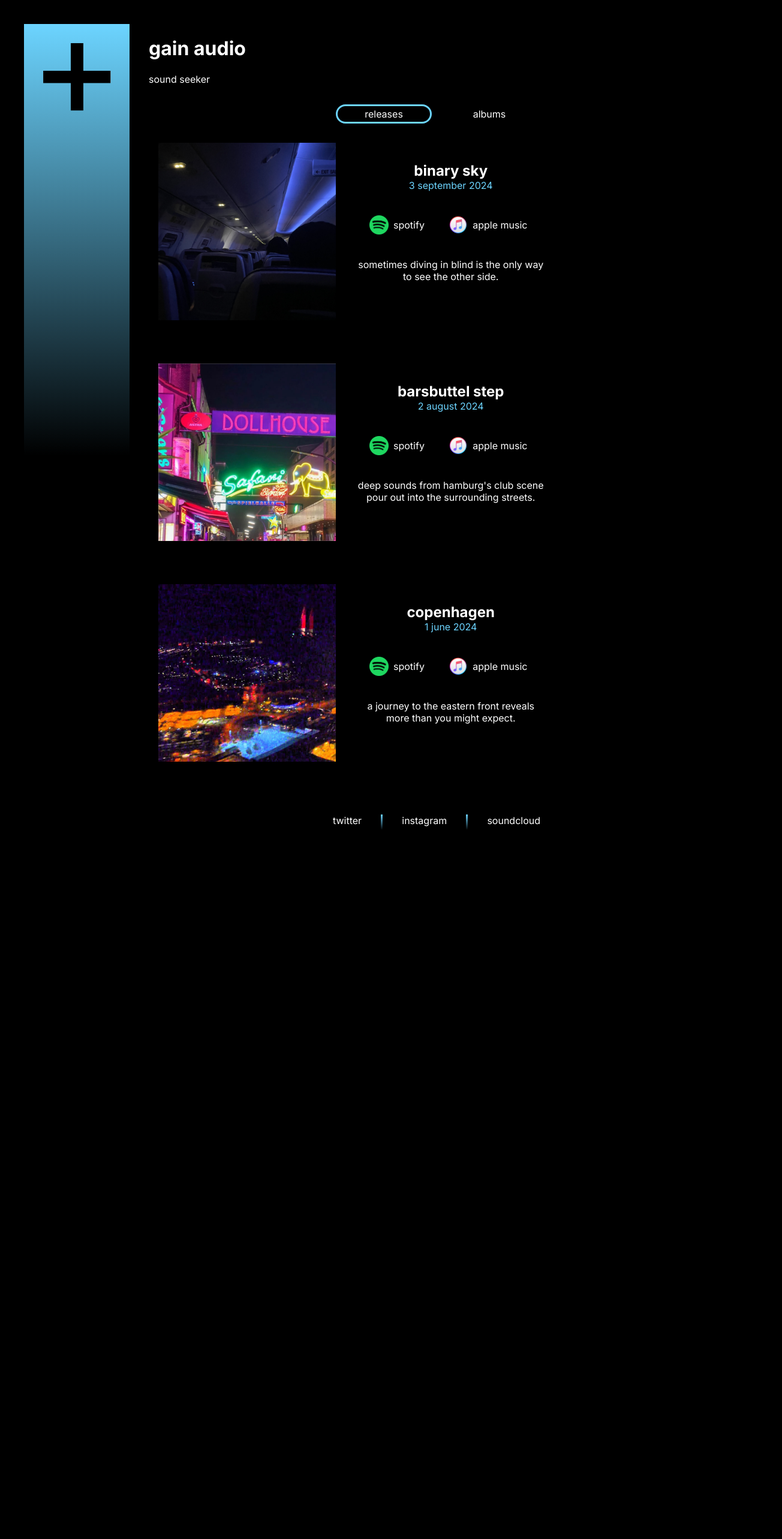
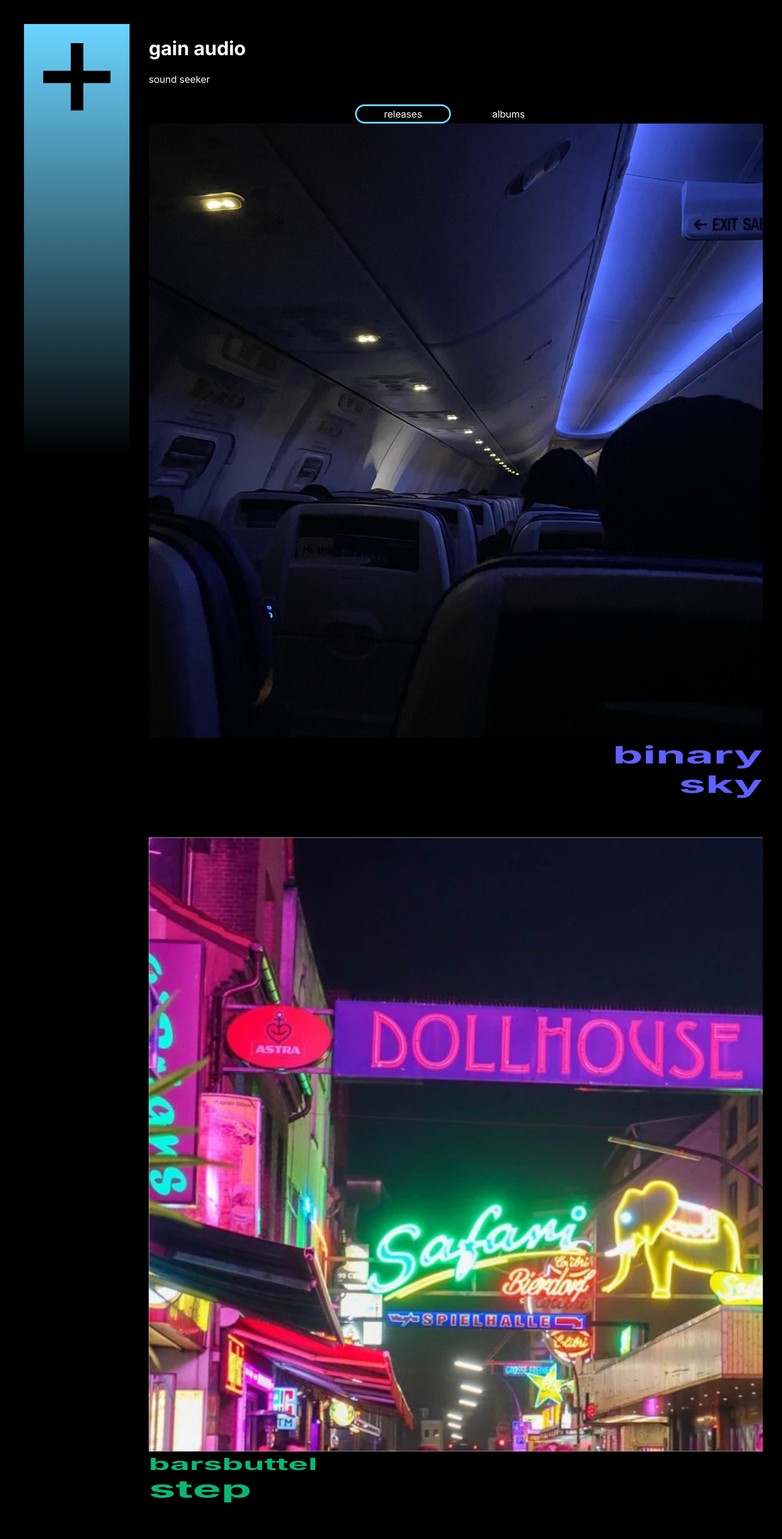
Before and after one commit to hharris56/gain.online, a Next.js app: page /audio in a window 1280 px wide. Shown: the top 2566 px of the page at 60% size, 1304 px wide, since content can reach past the window. Before the commit the page ends 1430 px from the top, so only its background shows below. Built offline with nearby package versions, Linux system fonts and the light colour scheme.

Commit message:
new releases view

```diff
--- a/src/app/audio/audio.css
+++ b/src/app/audio/audio.css
@@ -106,7 +106,7 @@
     align-items: center;
     width: 100%;
     /* background-color: blue; */
-    margin-bottom: 1rem;
+    margin-bottom: 4rem;
 }
 
 .release-image-mobile{
@@ -117,9 +117,18 @@
 .release-info-mobile{
     display: flex;
     flex-direction: column;
-    justify-content: center;
-    align-items: center;
+    /* justify-content: center; */
+    /* align-items: center; */
+    text-align: right;
     flex-grow: 1;
+    /* background-color: red; */
+    word-wrap: break-word;
+    overflow-y: visible;
+
+    width: 40vw;
+    font-size: 2.5rem;
+    font-weight: bold;
+    transform: scaleX(2)
 }
 
 .release-description-mobile{
--- a/src/app/audio/page.tsx
+++ b/src/app/audio/page.tsx
@@ -39,7 +39,7 @@ export default function AudioPage(){
             </div> */}
             {selected == releases &&
                 <div className={isMobile ? "releases-container-mobile" : ""}>
-                    <Release
+                    {/* <Release
                         title="binary sky"
                         date="3 september 2024"
                         cover="/art/albums/binary sky/binary sky cover.jpg"
@@ -71,7 +71,34 @@ export default function AudioPage(){
                             apple: "https://music.apple.com/us/album/copenhagen/1744846213?i=1744846214"
                             }}
                         description="a journey to the eastern front reveals more than you might expect."
-                    />
+                    /> */}
+                    <div className="release-container-mobile">
+                        <Link href="/audio/binarySky">
+                            <img src="/art/albums/binary sky/binary sky cover.jpg" className="release-image-mobile"/>
+                        </Link>
+                        <div className="release-info-mobile" style={{color: "#5e61ff"}}>
+                            <a>binary</a>
+                            <a>sky</a>
+                        </div>
+                    </div>
+                    <div className="release-container-mobile">
+                        <Link href="/audio/barsbuttelStep">
+                            <img src="/art/albums/barsbuttel step/barsbuttel step cover.png" className="release-image-mobile"/>
+                        </Link>
+                        <div className="release-info-mobile" style={{color: "#0bb774", textAlign: "left"}}>
+                            <a style={{fontSize: "1.75rem"}}>barsbuttel</a>
+                            <a>step</a>
+                        </div>
+                    </div>
+                    <div className="release-container-mobile">
+                        <Link href="/audio/copenhagen">
+                            <img src="/art/albums/copenhagen/copenhagen cover.jpg" className="release-image-mobile"/>
+                        </Link>
+                        <div className="release-info-mobile" style={{color: "#f7b140"}}>
+                            <a>copen</a>
+                            <a style={{fontSize: "1.75rem"}}>hagen</a>
+                        </div>
+                    </div>
                 </div>
             }
             {selected == albums &&
@@ -159,11 +186,11 @@ function Release(props: ReleaseProps){
                 <img src={props.cover} className="release-image-mobile"/>
             </Link>
             <div className="release-info-mobile">
-                <i style={{fontSize: "1.5em", fontWeight: "bold"}}>{props.title}</i>
-                <a style={{fontSize: ".75em"}}>{props.date}</a>
-                <a className="release-description-mobile">{props.description}</a>
+                <a style={{fontSize: "1.5em", fontWeight: "bold"}}>{props.title}</a>
+                {/* <a style={{fontSize: ".75em"}}>{props.date}</a>
+                <a className="release-description-mobile">{props.description}</a> */}
             </div>
-            <MusicLinkBar links={props.links} sx={{margin: "1rem 0rem"}}/>
+            {/* <MusicLinkBar links={props.links} sx={{margin: "1rem 0rem"}}/> */}
         </div>
     ) :
     // desktop
--- a/src/components/defaultAudioPage/defaultAudioPage.tsx
+++ b/src/components/defaultAudioPage/defaultAudioPage.tsx
@@ -17,7 +17,7 @@ export default function DefaultAudioPage(props: AudioPageProps){
 
     return (
         <div className={"dap-container" + (isMobile ? " dap-mobile" : "")}>
-            <BackButton route="/audio"/>
+            {/* <BackButton route="/audio"/> */}
             {isMobile && <img
                 src={props.cover}
                 className="dap-image"
```
